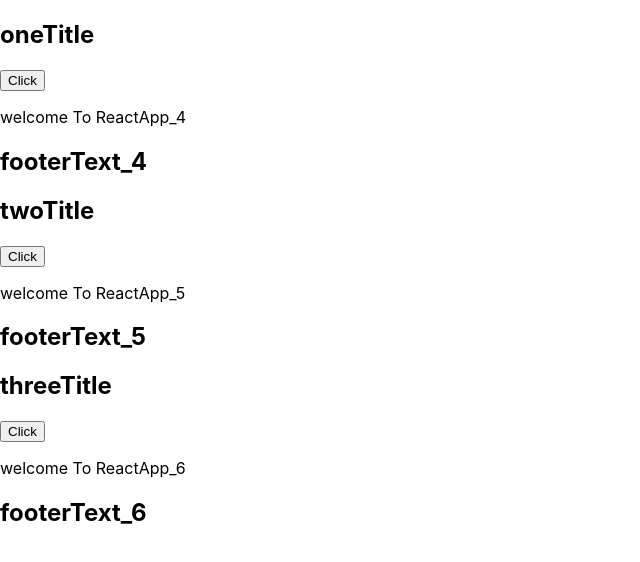
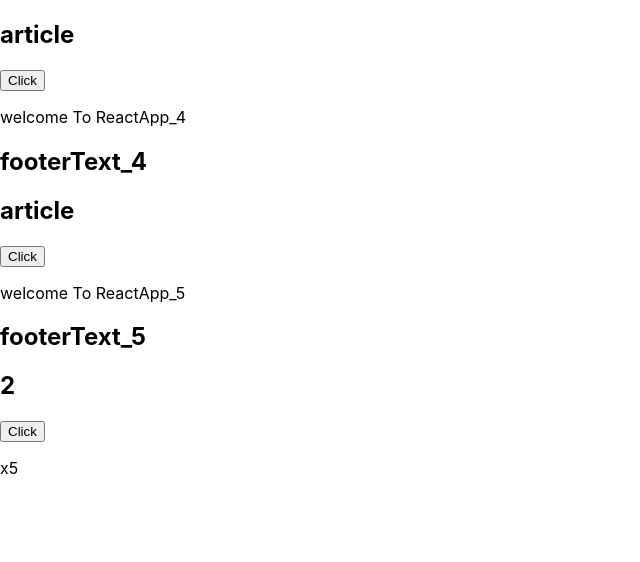
Before and after one commit to Saeidi-AmirMohammad/React.js, a React (Create React App) app: page / in a window 1280 px wide. Shown: the top 562 px of the page, without its empty margins (0-640 px from the left). Built offline with nearby package versions, Linux system fonts and the light colour scheme.

Commit message:
State In Function

```diff
--- a/src/App.js
+++ b/src/App.js
@@ -1,52 +1,87 @@
 import logo from './logo.svg';
 import './App.css';
 import Card from './Card';
-import React from 'react';
+import React, { useState } from 'react';
 
-// function App() {
-//   return (
-//     <div className="App App-link">
-//     <Card headTitle="headTitle 1" body="bodyCard_1-bodyCard_1-bodyCard_1-bodyCard_1-bodyCard_1-bodyCard_1-bodyCard_1"/>
-//     <Card headTitle="headTitle 2" body="bodyCard_2-bodyCard_2-bodyCard_2-bodyCard_2-bodyCard_2-bodyCard_2-bodyCard_2"/>
-//     <Card footerText="footerText" body="footer-footer-footer-footer-footer-footer-footer"/>
+function App() {
 
-//     </div>
-//   );
-// }
+  const [stateArticles, setArticlesState] = useState({
+    articles: [
+      { id: 4, title: "article", text: "welcome To ReactApp_1", footer: "footerText_1" },
+      { id: 5, title: "article", text: "welcome To ReactApp_2", footer: "footerText_2" },
+      { id: 6, title: "article", text: "welcome To ReactApp_3", footer: "footerText_3" }
+    ]
+  })
 
-class App extends React.Component {
-  state = {
+  setTimeout(() => {
+    setArticlesState({
       articles: [
-      { id: 1, title: "oneTitle", text: "welcome To ReactApp_1" , footer: "footerText_1"},
-      { id: 2, title: "twoTitle", text: "welcome To ReactApp_2" , footer: "footerText_2"},
-      { id: 3, title: "threeTitle", text: "welcome To ReactApp_3" , footer: "footerText_3"}
-
-    ]
-  }
-
-  constructor(){
-    super()
-    setTimeout(() => {
-      this.setState ({
-        articles: [
-          { id: 4, title: "oneTitle", text: "welcome To ReactApp_4" , footer: "footerText_4"},
-          { id: 5, title: "twoTitle", text: "welcome To ReactApp_5" , footer: "footerText_5"},
-          { id: 6, title: "threeTitle", text: "welcome To ReactApp_6" , footer: "footerText_6"}
-
+        { id: 4, title: "article", text: "welcome To ReactApp_4", footer: "footerText_4" },
+        { id: 5, title: "article", text: "welcome To ReactApp_5", footer: "footerText_5" },
+        { id: 6, title: "article", text: "welcome To ReactApp_6", footer: "footerText_6" }
       ]
     })
   }, 2000);
-  }
 
-  render() {
+
+  const [stateProducts, setProductsState] = useState({
+    Products: [
+      { productNumber: 1, productName: 'x4' }
+    ]
+  })
+
+  setTimeout(() => {
+    setProductsState({
+      Products: [
+        { productNumber: 2, productName: 'x5' }
+      ]
+    })
+  }, 2000);
+
   return (
     <div className="app">
-        <Card headTitle={this.state.articles[0].title} body={this.state.articles[0].text} footerText={this.state.articles[0].footer} />
-        <Card headTitle={this.state.articles[1].title} body={this.state.articles[1].text} footerText={this.state.articles[1].footer}/>
-        <Card headTitle={this.state.articles[2].title} body={this.state.articles[2].text} footerText={this.state.articles[2].footer}/>
+      <Card headTitle={stateArticles.articles[0].title} body={stateArticles.articles[0].text} footerText={stateArticles.articles[0].footer} />
+      <Card headTitle={stateArticles.articles[1].title} body={stateArticles.articles[1].text} footerText={stateArticles.articles[1].footer} />
+      <Card headTitle={stateProducts.Products[0].productNumber} body={stateProducts.Products[0].productName} />
   </div>
   )
 }
-}
+
+
+
+// class App extends React.Component {
+//   state = {
+//     articles: [
+//       { id: 1, title: "oneTitle", text: "welcome To ReactApp_1" , footer: "footerText_1"},
+//       { id: 2, title: "twoTitle", text: "welcome To ReactApp_2" , footer: "footerText_2"},
+//       { id: 3, title: "threeTitle", text: "welcome To ReactApp_3" , footer: "footerText_3"}
+
+//     ]
+//   }
+
+//   constructor(){
+//     super()
+//     setTimeout(() => {
+//       this.setState ({
+//         articles: [
+//           { id: 4, title: "oneTitle", text: "welcome To ReactApp_4" , footer: "footerText_4"},
+//           { id: 5, title: "twoTitle", text: "welcome To ReactApp_5" , footer: "footerText_5"},
+//           { id: 6, title: "threeTitle", text: "welcome To ReactApp_6" , footer: "footerText_6"}
+
+//         ]
+//       })
+//     }, 2000);
+//   }
+
+//   render() {
+//     return (
+//       <div className="app">
+//         <Card headTitle={this.state.articles[0].title} body={this.state.articles[0].text} footerText={this.state.articles[0].footer} />
+//         <Card headTitle={this.state.articles[1].title} body={this.state.articles[1].text} footerText={this.state.articles[1].footer}/>
+//         <Card headTitle={this.state.articles[2].title} body={this.state.articles[2].text} footerText={this.state.articles[2].footer}/>
+//       </div>
+//     )
+//   }
+// }
 
 export default App;
```
Lines whose indentation alone changed are shown as unchanged.
